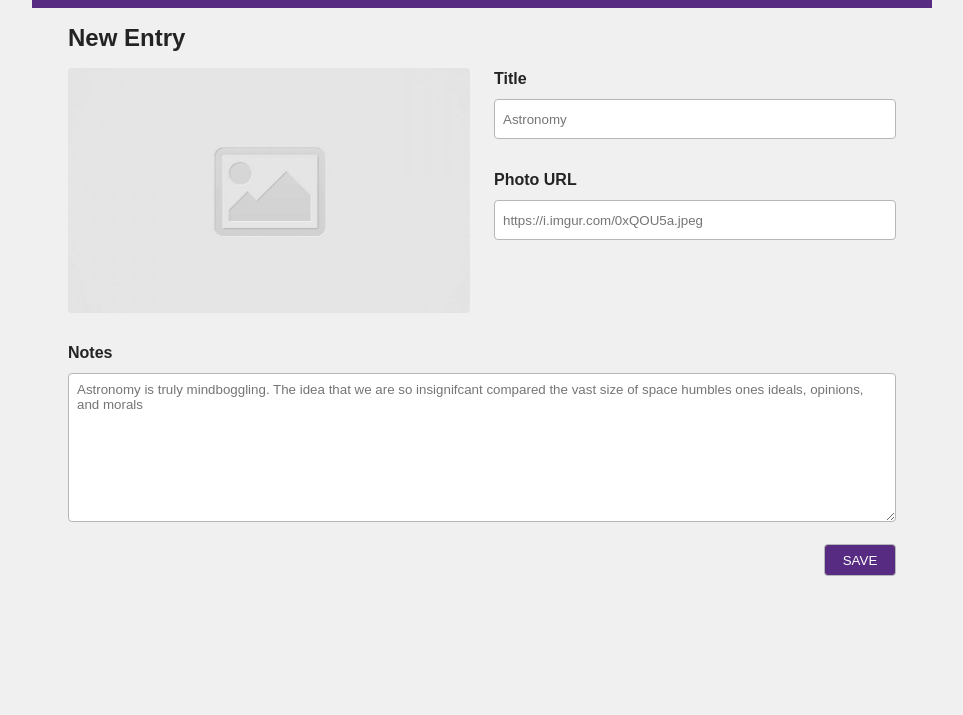
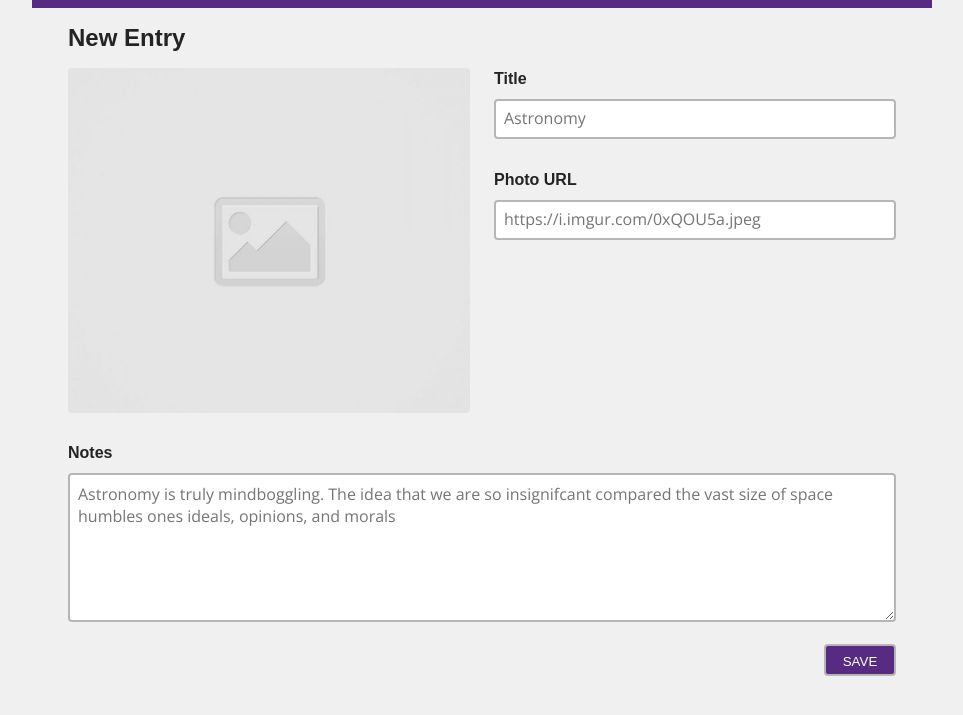
Before and after one commit to OSAdams/code-journal, a website: page index.html in a window 1280 px wide. Shown: the part 45-760 px from the top of the page, without its empty margins (158-1121 px from the left). Drawn offline with nearby package versions, Linux system fonts and the light colour scheme; a web font is replaced by a local one.

Commit message:
update styling

```diff
--- a/css/layout.css
+++ b/css/layout.css
@@ -48,6 +48,10 @@ input.submit-entry {
   margin-top: 22px;
 }
 
+.journal-image {
+  height: 245px;
+}
+
 @media screen and (min-width: 768px) {
   .container {
     max-width: 900px;
@@ -74,4 +78,8 @@ input.submit-entry {
   label.title {
     margin-top: 0;
   }
+
+  .journal-image {
+    height: 345px;
+  }
 }
--- a/css/styles.css
+++ b/css/styles.css
@@ -21,7 +21,6 @@ h2.title-text {
 
 .journal-image {
   width: 100%;
-  height: 245px;
   border-radius: 4px;
   object-fit: cover;
 }
@@ -32,14 +31,6 @@ h2.title-text {
   color: #fff;
   width: 72px;
   height: 32px;
-}
-
-:placeholder {
-  font-family: "Open Sans", sans-serif;
-  font-size: 16px;
-  font-style: normal;
-  font-weight: 400;
-  line-height: 22px;
 }
 
 label {
@@ -55,7 +46,7 @@ textarea {
   height: 40px;
   border-radius: 4px;
   padding: 0.5rem;
-  border: 1px solid #b6b6b6;
+  border: 2px solid #b6b6b6;
 }
 
 textarea {
@@ -65,5 +56,14 @@ textarea {
 input:focus,
 textarea:focus {
   outline: none;
-  border: 1px solid #562b81;
+  border: 2px solid #562b81;
 }
+
+::placeholder,
+:focus {
+  font-family: "Open Sans", sans-serif;
+  font-size: 16px;
+  font-style: normal;
+  font-weight: 400;
+  line-height: 22px;
+}
```
